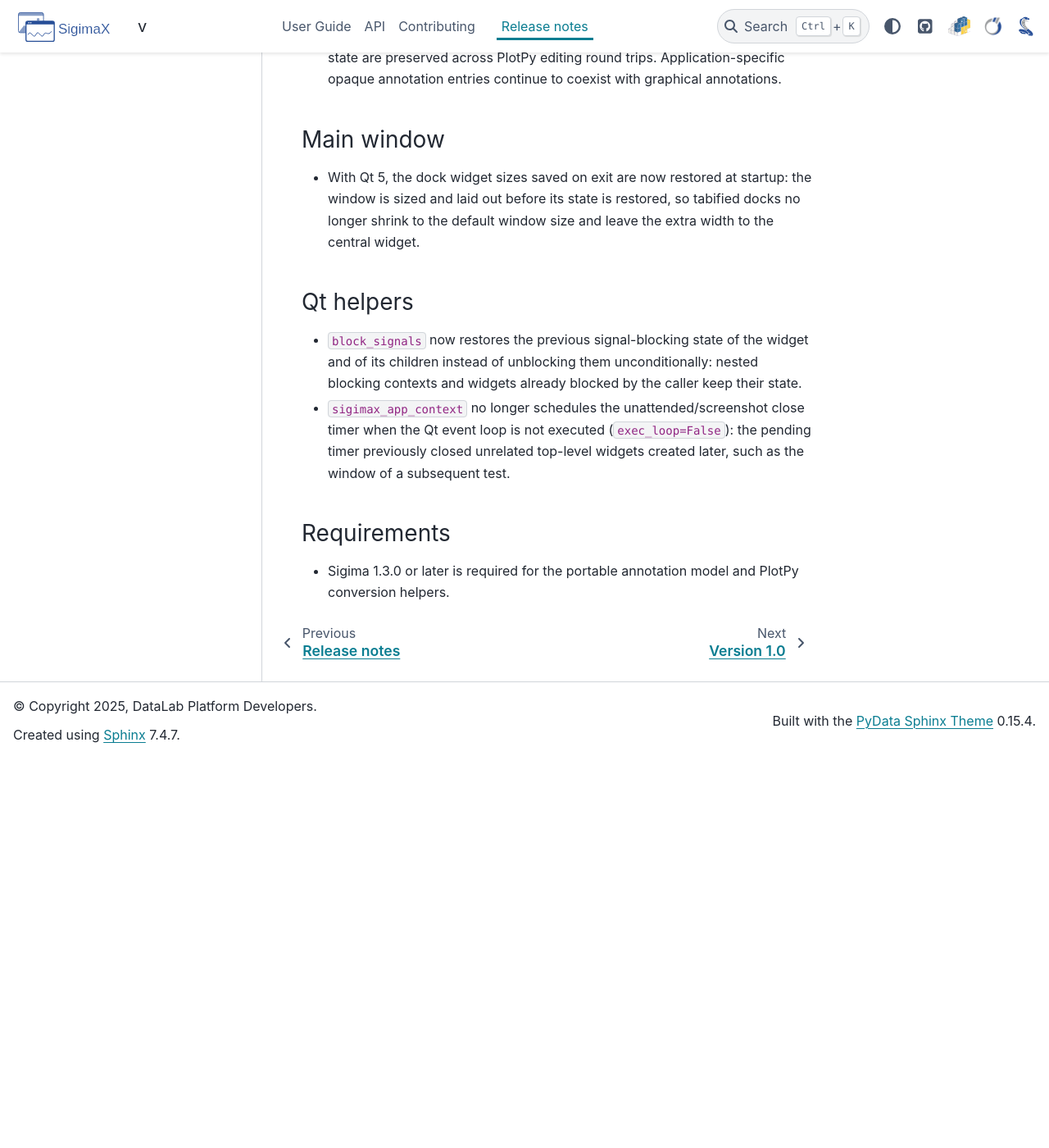
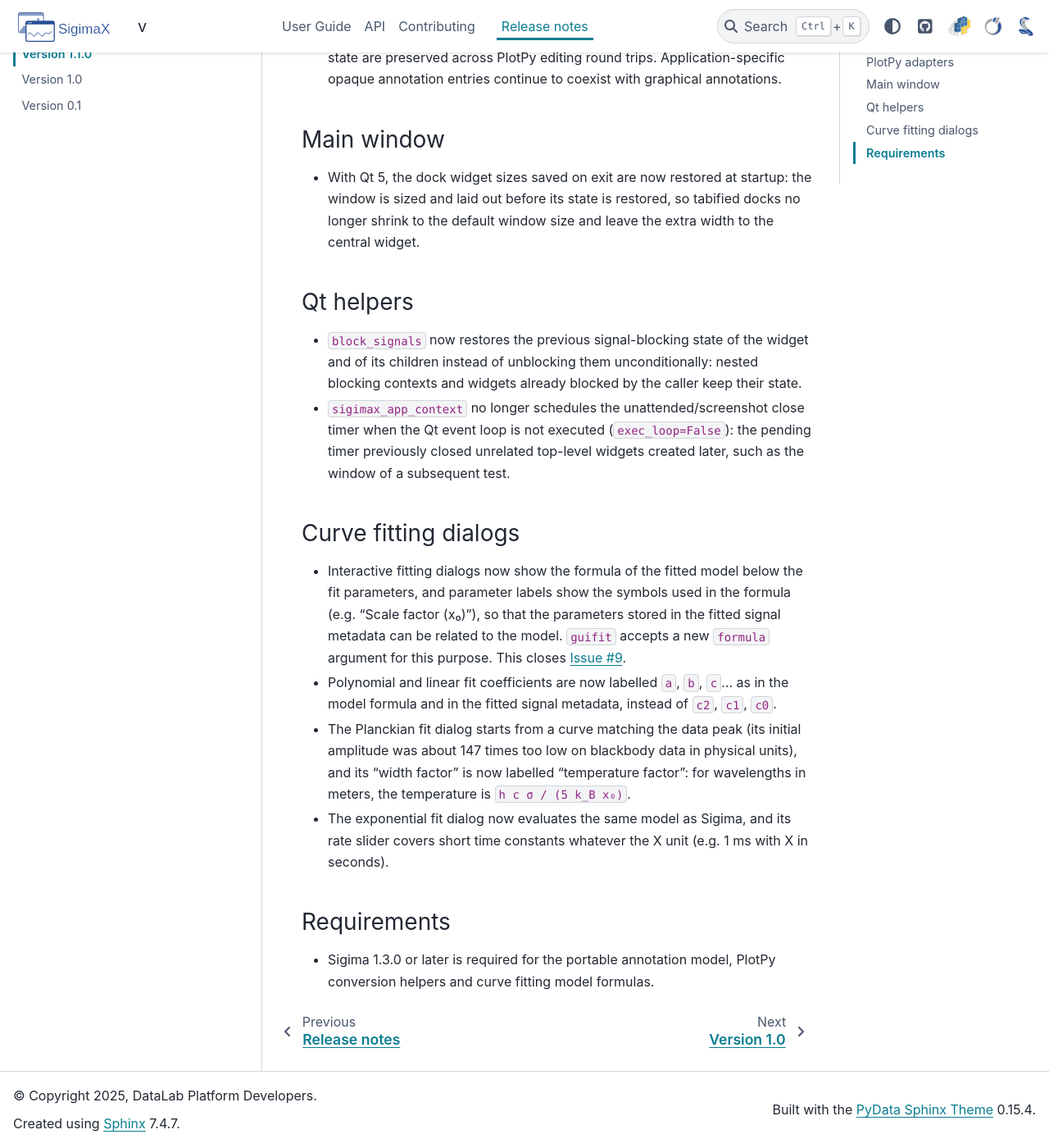
Before and after one commit to DataLab-Platform/SigimaX, a Sphinx documentation site: the page built from doc/release_notes/release_1.01.md, in a window 1280 px wide and 1400 px high, scrolled down 555 px. Shown: the whole window at 82% size. Built offline with Sphinx 7.4.7 and the PyData theme 0.15.4, drawn with Linux system fonts in a browser that asks for light colours; pages that are not in the unit, such as notebooks, are missing from menus; the version number could not be read and is left out; before the commit the page ends 1480 px from its top, so only the background shows below that.

Commit message:
docs: release notes and French translation for #9
Assisted-by: Claude Opus 5.5

```diff
--- a/doc/release_notes/release_1.01.md
+++ b/doc/release_notes/release_1.01.md
@@ -24,7 +24,13 @@
 * `block_signals` now restores the previous signal-blocking state of the widget and of its children instead of unblocking them unconditionally: nested blocking contexts and widgets already blocked by the caller keep their state.
 * `sigimax_app_context` no longer schedules the unattended/screenshot close timer when the Qt event loop is not executed (`exec_loop=False`): the pending timer previously closed unrelated top-level widgets created later, such as the window of a subsequent test.
 
+### Curve fitting dialogs ###
+
+* Interactive fitting dialogs now show the formula of the fitted model below the fit parameters, and parameter labels show the symbols used in the formula (e.g. "Scale factor (x₀)"), so that the parameters stored in the fitted signal metadata can be related to the model. `guifit` accepts a new `formula` argument for this purpose. This closes [Issue #9](https://github.com/DataLab-Platform/SigimaX/issues/9).
+* Polynomial and linear fit coefficients are now labelled `a`, `b`, `c`... as in the model formula and in the fitted signal metadata, instead of `c2`, `c1`, `c0`.
+* The Planckian fit dialog starts from a curve matching the data peak (its initial amplitude was about 147 times too low on blackbody data in physical units), and its "width factor" is now labelled "temperature factor": for wavelengths in meters, the temperature is `h c σ / (5 k_B x₀)`.
+* The exponential fit dialog now evaluates the same model as Sigima, and its rate slider covers short time constants whatever the X unit (e.g. 1 ms with X in seconds).
+
 ### Requirements ###
 
-* Sigima 1.3.0 or later is required for the portable annotation model and
-  PlotPy conversion helpers.
+* Sigima 1.3.0 or later is required for the portable annotation model, PlotPy conversion helpers and curve fitting model formulas.
```
Also changed, not shown: 1 other file.
